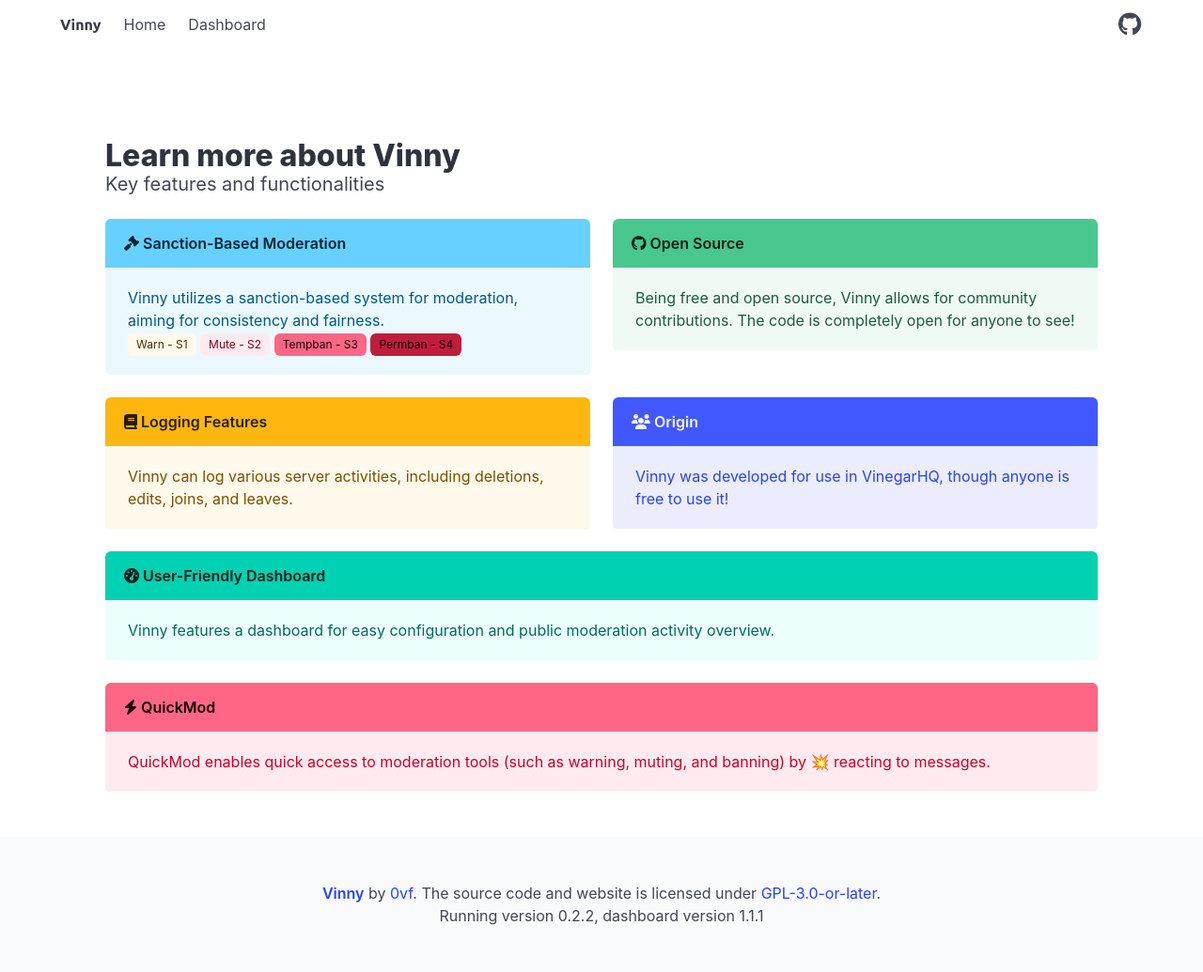
After one commit to Vinny-Bot/Vinny, a Flask app: template dashboard/templates/learnmore.html in a window 1280 px wide. The commit adds this page. Shown: the whole page at 94% size. Run offline with Flask 3, Linux system fonts and the light colour scheme; the template is opened without the code that fills it, so the values that code supplies are empty; parts of the project's set-up code (start-up, migrations or seed data) failed here and were passed over; some libraries are stand-ins or nearby versions.

Commit message:
dashboard 1.1.1 - make S4 bans darker-colored, add learn more page

```diff
--- a/dashboard/dashboard.py
+++ b/dashboard/dashboard.py
@@ -31,7 +31,7 @@ sys.path.append(os.path.normpath(os.path.join(os.path.dirname(os.path.abspath(__
 from utils import utils, db, info
 from ast import literal_eval
 
-dashboard_version = "1.1.0"
+dashboard_version = "1.1.1"
 
 app = Flask(__name__)
 
@@ -56,6 +56,13 @@ def index():
 	if OAuth2.authorized:
 		user = OAuth2.fetch_user()
 	return render_template('index.html', user=user, authorized=OAuth2.authorized, title=f"Homepage", description=f"Welcome to Vinny! A free and open-source moderation bot based on sanctions", url=f"{config_data['dashboard']['url']}{url_for('index')}")
+
+@app.route('/learnmore')
+def learnmore():
+	user = None
+	if OAuth2.authorized:
+		user = OAuth2.fetch_user()
+	return render_template('learnmore.html', user=user, authorized=OAuth2.authorized, title=f"Learn More", description=f"Learn more about Vinny", url=f"{config_data['dashboard']['url']}{url_for('learnmore')}")
 
 @app.context_processor
 def inject_global_vars():
--- a/dashboard/templates/index.html
+++ b/dashboard/templates/index.html
@@ -31,7 +31,7 @@ use my commits if you have received permission from me. <0vfx@proton.me>
 		{% else %}
 			<a class="button is-link" href="/dashboard"><i class="fa-solid fa-tv icon-text"></i>Open dashboard</a>
 		{% endif %}
-		<a class="button is-primary" href="https://github.com/0vf/vinny/blob/main/README.md"><i class="fa-solid fa-question icon-text"></i>Learn More</a>
+		<a class="button is-primary" href="/learnmore"><i class="fa-solid fa-question icon-text"></i>Learn More</a>
 	</div>
 	<div class="section">
 		<h1 class="title has-text-centered">Features</h1>
--- /dev/null
+++ b/dashboard/templates/learnmore.html
@@ -0,0 +1,70 @@
+{% extends "base.html" %}
+{% block content %}
+<div class="container hero section">
+	<h1 class="title">Learn more about Vinny</h1>
+	<p class="subtitle">Key features and functionalities</p>
+	<div class="columns is-multiline">
+		<div class="column is-6-desktop is-12-mobile">
+			<article class="message is-info">
+				<div class="message-header">
+					<p><i class="fas fa-gavel"></i> Sanction-Based Moderation</p>
+				</div>
+				<div class="message-body">
+					Vinny utilizes a sanction-based system for moderation, aiming for consistency and fairness.<br>
+					<span class="tag is-warning is-light">Warn - S1</span> <span class="tag is-danger is-light">Mute - S2</span> <span class="tag is-danger is-dark">Tempban - S3</span> <span class="tag is-danger is-dark" style="background-color: #C01D3C; color: #1A0006;">Permban - S4</span>
+				</div>
+			</article>
+		</div>
+		<div class="column is-6-desktop is-12-mobile">
+			<article class="message is-success">
+				<div class="message-header">
+					<p><i class="fab fa-github"></i> Open Source</p>
+				</div>
+				<div class="message-body">
+					Being free and open source, Vinny allows for community contributions. The code is completely open for anyone to see!
+				</div>
+			</article>
+		</div>
+		<div class="column is-6-desktop is-12-mobile">
+			<article class="message is-warning">
+				<div class="message-header">
+					<p><i class="fas fa-book"></i> Logging Features</p>
+				</div>
+				<div class="message-body">
+					Vinny can log various server activities, including deletions, edits, joins, and leaves.
+				</div>
+			</article>
+		</div>
+		<div class="column is-6-desktop is-12-mobile">
+			<article class="message is-link">
+				<div class="message-header">
+					<p><i class="fas fa-users"></i> Origin</p>
+				</div>
+				<div class="message-body">
+					Vinny was developed for use in VinegarHQ, though anyone is free to use it!
+				</div>
+			</article>
+		</div>
+		<div class="column is-full">
+			<article class="message is-primary">
+				<div class="message-header">
+					<p><i class="fas fa-tachometer-alt"></i> User-Friendly Dashboard</p>
+				</div>
+				<div class="message-body">
+					Vinny features a dashboard for easy configuration and public moderation activity overview.
+				</div>
+			</article>
+		</div>
+		<div class="column is-full">
+			<article class="message is-danger">
+				<div class="message-header">
+					<p><i class="fas fa-bolt"></i> QuickMod</p>
+				</div>
+				<div class="message-body">
+					QuickMod enables quick access to moderation tools (such as warning, muting, and banning) by 💥 reacting to messages.
+				</div>
+			</article>
+		</div>
+	</div>
+</div>
+{% endblock %}
--- a/dashboard/templates/moderations.html
+++ b/dashboard/templates/moderations.html
@@ -45,9 +45,9 @@ use my commits if you have received permission from me. <0vfx@proton.me>
 						{% elif moderation[4] == "Mute" %}
 						<th><span class="tag is-danger is-light">Mute - {{ moderation[6] }}</span></th>
 						{% elif moderation[4] == "Ban" and moderation[6] == "S3" %}
-						<th><span class="tag is-danger">Ban - {{ moderation[6] }}</span></th>
+						<th><span class="tag is-danger is-dark">Ban - {{ moderation[6] }}</span></th>
 						{% elif moderation[4] == "Ban" and moderation[6] == "S4" %}
-						<th><span class="tag is-danger">Ban - {{ moderation[6] }}</span></th>
+						<th><span class="tag is-danger" style="background-color: #C01D3C; color: #1A0006;">Ban - {{ moderation[6] }}</span></th>
 						{% endif %}
 						<th>{{ moderation[2] }}</th>
 						<th>{{ moderation[3] }}</th>
```
